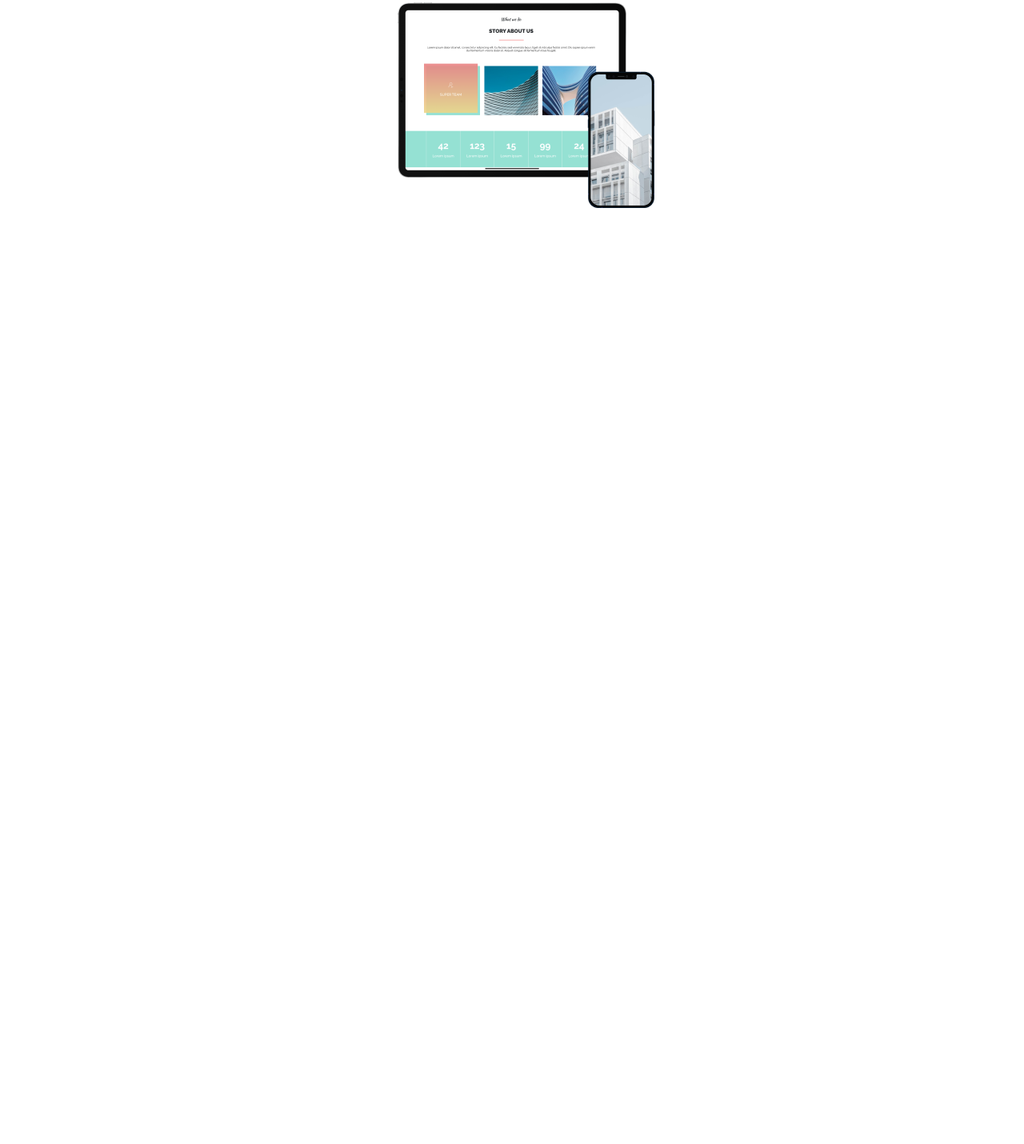
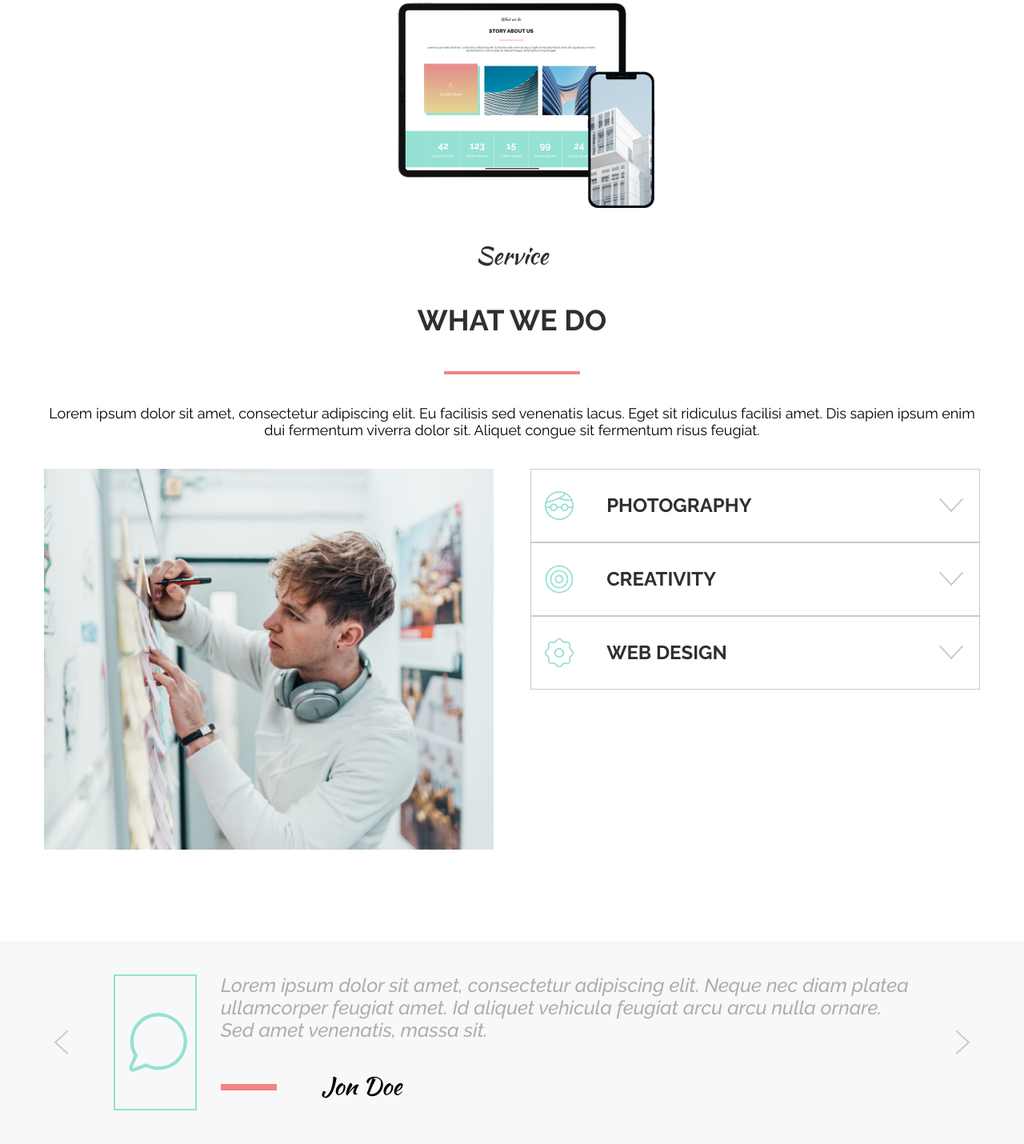
Before and after one commit to VladT8/mogo-project, a website: page src/index.html in a window 1280 px wide. Shown: the part 3077-4507 px from the top of the page at 80% size. Before the commit the page ends 3356 px from the top, so only its background shows below. Drawn offline with nearby package versions, Linux system fonts and the light colour scheme.

Commit message:
add section service and reviews

```diff
--- a/src/index.html
+++ b/src/index.html
@@ -266,6 +266,85 @@
          </div>
       </div>
    </section>
+   <section class="service">
+      <div class="container">
+         <div class="subtitle">
+            <h3 class="subtitle-text">Service</h3>
+         </div>
+         <div class="title">
+            <h2 class="title-text">what we do</h2>
+         </div>
+         <hr class="section-hr">
+         <div class="section-descr">
+            <h3 class="section-descr-text">Lorem ipsum dolor sit amet, consectetur adipiscing elit. Eu facilisis sed venenatis lacus. Eget sit ridiculus facilisi amet. Dis sapien ipsum enim dui fermentum viverra dolor sit. Aliquet congue sit fermentum risus feugiat.</h3>
+         </div>
+         <div class="service__wrapper">
+            <div class="service__photo">
+               <img src="./img/service_main.png" alt="man">
+            </div>
+            <div class="service__menu">
+               <div class="service__menu-item item-service">
+                  <div class="item-service__icon">
+                     <img src="./icons/service_1.svg" alt="">
+                  </div>
+                  <div class="item-service__title">
+                     <h5>photography</h5>
+                  </div>
+                  <div class="item-service__icon">
+                     <img src="./icons/service_arrow.svg" alt="">
+                  </div>
+               </div>
+               <div class="service__menu-item item-service">
+                  <div class="item-service__icon">
+                     <img src="./icons/service_2.svg" alt="">
+                  </div>
+                  <div class="item-service__title">
+                     <h5>creativity</h5>
+                  </div>
+                  <div class="item-service__icon">
+                     <img src="./icons/service_arrow.svg" alt="">
+                  </div>
+               </div>
+               <div class="service__menu-item item-service">
+                  <div class="item-service__icon">
+                     <img src="./icons/service_3.svg" alt="">
+                  </div>
+                  <div class="item-service__title">
+                     <h5>web design</h5>
+                  </div>
+                  <div class="item-service__icon">
+                     <img src="./icons/service_arrow.svg" alt="">
+                  </div>
+               </div>
+            </div>
+         </div>
+      </div>
+   </section>
+   <section class="review">
+      <div class="container">
+         <div class="review__wrapper">
+            <div class="review__arrow">
+               <img src="./icons/reciew_arrow_left.svg" alt="">
+            </div>
+            <div class="review__content">
+               <div class="review__image">
+                  <img src="./icons/review.svg" alt="quote">
+               </div>
+               <div class="review__info">
+                  <div class="review__text">
+                     <p>Lorem ipsum dolor sit amet, consectetur adipiscing elit. Neque nec diam platea ullamcorper feugiat amet. Id aliquet vehicula feugiat arcu arcu nulla ornare. Sed amet venenatis, massa sit.</p>
+                  </div>
+                  <div class="review__name">
+                     <p>Jon Doe</p>
+                  </div>
+               </div>
+            </div>
+            <div class="review__arrow">
+               <img src="./icons/reciew_arrow_right.svg" alt="">
+            </div>
+         </div>
+      </div>
+   </section>
    <script type="text/javascript" src="https://code.jquery.com/jquery-1.11.0.min.js"></script>
    <script type="text/javascript" src="https://code.jquery.com/jquery-migrate-1.2.1.min.js"></script>
    <script src="./js/slick.min.js"></script>
--- /dev/null
+++ b/src/sass/_review.sass
@@ -0,0 +1,76 @@
+.review
+   background: #F8F8F8
+   padding: 42px 0px
+   &__wrapper
+      display: flex
+      justify-content: space-between
+      align-items: center
+      gap: 45px
+   &__content
+      display: flex
+      gap: 30px
+   &__arrow
+      width: 42px
+      height: 42px
+      @media (max-width: 1024px)
+         width: 28.5px
+         height: 28.5px
+      @media (max-width: 768px)
+         display: none
+   &__image
+      width: 170px
+      height: 170px
+      border: 2px solid #95E1D3
+      display: flex
+      flex: 0 0
+      justify-content: center
+      align-items: center
+      @media (max-width: 768px)
+         display: none
+      img
+         width: 100px
+         height: 100px
+   &__text
+      min-height: 96px
+      p
+         font-style: italic
+         font-weight: 500
+         font-size: 24px
+         line-height: 28px
+         display: flex
+         align-items: center
+         color: #A9AFB1
+         @media (max-width: 1024px)
+            font-size: 18px
+            line-height: 21px
+         @media (max-width: 768px)
+            font-size: 14px
+            line-height: 16px
+   &__name
+      min-height: 53px
+      margin-top: 21px
+      position: relative
+      margin-left: 126px
+      @media (max-width: 768px)
+         margin-top: 18px
+      &::before
+         content: ""
+         position: absolute
+         left: -126px
+         top: 20px
+         width: 70px
+         border: 4px solid #F38281
+      p
+         font-family: 'Kaushan Script'
+         font-weight: 400
+         font-size: 30px
+         line-height: 44px
+         display: flex
+         align-items: center
+         color: #000000
+         @media (max-width: 1024px)
+            font-size: 30px
+            line-height: 44px
+         @media (max-width: 768px)
+            font-size: 18px
+            line-height: 26px
--- /dev/null
+++ b/src/sass/_service.sass
@@ -0,0 +1,48 @@
+.service
+   padding-bottom: 114px
+   &__wrapper
+      display: flex
+      justify-content: space-between
+      @media (max-width: 768px)
+         flex-direction: column
+         align-items: center
+   &__photo
+      width: 48%
+      @media (max-width: 768px)
+         width: 100%
+      img
+         width: 100%
+         height: 100%
+   &__menu
+      width: 48%
+      @media (max-width: 768px)
+         width: 100%
+
+.item-service
+   display: flex
+   justify-content: space-between
+   align-items: center
+   padding: 0px 14px
+   border: 1px solid #C6CBCD
+   min-height: 92px
+   &__icon
+      width: 42px
+      height: 42px
+      @media (max-width: 1024px)
+         width: 36px
+         height: 36px
+   &__title
+      height: 100%
+      width: 70%
+      display: flex
+      align-items: center
+      justify-content: flex-start
+      h5
+         font-weight: 700
+         font-size: 24px
+         line-height: 28px
+         text-transform: uppercase
+         color: $main-color
+         @media (max-width: 1024px)
+            font-size: 18px
+            line-height: 21px
--- a/src/sass/style.sass
+++ b/src/sass/style.sass
@@ -10,6 +10,8 @@
 @import futures.sass
 @import amazing.sass
 @import all.sass
+@import service.sass
+@import review.sass
 
 body
    font-family: Raleway, sans-serif
```
Also changed, not shown: src/css/style.min.css, src/icons/service_arrow.svg (added).
